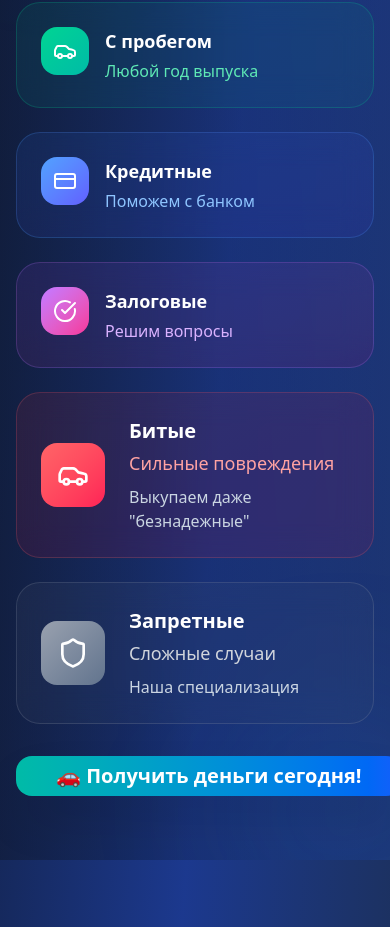
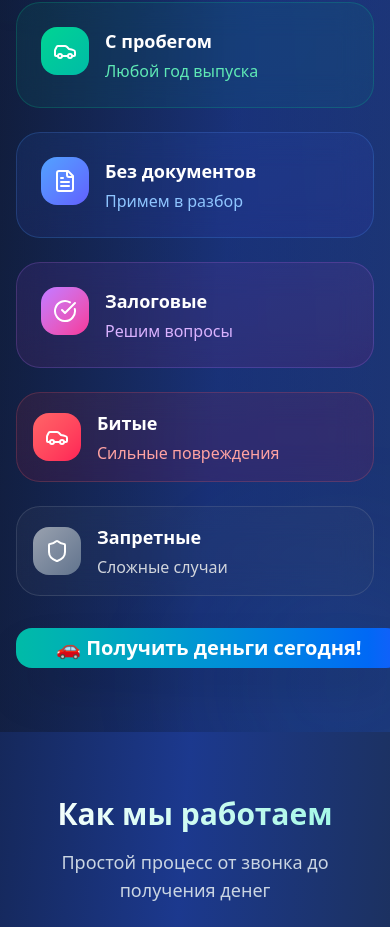
Before and after one commit to Temikmus/PEREKIDD52, a Next.js app: page / in a window 390 px wide. Shown: the part 1982-2909 px from the top of the page. Built offline with nearby package versions, Linux system fonts and the light colour scheme.

Commit message:
changed text of five cards

```diff
--- a/src/app/page.js
+++ b/src/app/page.js
@@ -18,6 +18,7 @@ import {
   CheckCircle,
   Star,
   ArrowRight,
+  FileText,
   MapPin,
   Mail,
   Send,
@@ -346,11 +347,11 @@ export default function CarBuyoutLanding() {
               <div className="bg-gradient-to-br from-blue-500/10 to-indigo-600/10 backdrop-blur-lg border border-blue-400/20 rounded-3xl p-6 hover:scale-[1.02] transition-all duration-300 cursor-pointer group">
                 <div className="flex items-start space-x-4">
                   <div className="flex-shrink-0 w-12 h-12 sm:w-14 sm:h-14 bg-gradient-to-br from-blue-400 to-indigo-500 rounded-2xl flex items-center justify-center group-hover:rotate-12 transition-transform duration-300">
-                    <CreditCard className="h-6 w-6 text-white" />
+                    <FileText  className="h-6 w-6 text-white" />
                   </div>
                   <div>
-                    <h3 className="text-lg sm:text-xl font-bold text-white mb-1">Кредитные</h3>
-                    <p className="text-blue-300">Поможем с банком</p>
+                    <h3 className="text-lg sm:text-xl font-bold text-white mb-1">Без документов</h3>
+                    <p className="text-blue-300">Примем в разбор</p>
                   </div>
                 </div>
               </div>
@@ -372,29 +373,29 @@ export default function CarBuyoutLanding() {
             {/* Второй ряд - растянутые карточки */}
             <div className="grid grid-cols-1 lg:grid-cols-2 gap-6 mb-8 sm:mb-12">
               {/* Карточка 4 - растянутая */}
-              <div className="bg-gradient-to-br from-red-500/10 to-rose-600/10 backdrop-blur-lg border border-red-400/20 rounded-3xl p-6 hover:scale-[1.02] transition-all duration-300 cursor-pointer group">
-                <div className="flex items-center space-x-6">
-                  <div className="flex-shrink-0 w-16 h-16 bg-gradient-to-br from-red-400 to-rose-500 rounded-2xl flex items-center justify-center group-hover:rotate-12 transition-transform duration-300">
-                    <Car className="h-8 w-8 text-white" />
+              <div className="bg-gradient-to-br from-red-500/10 to-rose-600/10 backdrop-blur-lg border border-red-400/20 rounded-3xl p-4 sm:p-6 hover:scale-[1.02] transition-all duration-300 cursor-pointer group">
+                <div className="flex items-center space-x-4 sm:space-x-6">
+                  <div className="flex-shrink-0 w-12 h-12 sm:w-16 sm:h-16 bg-gradient-to-br from-red-400 to-rose-500 rounded-2xl flex items-center justify-center group-hover:rotate-12 transition-transform duration-300">
+                    <Car className="h-6 w-6 sm:h-8 sm:w-8 text-white" />
                   </div>
                   <div>
-                    <h3 className="text-xl sm:text-2xl font-bold text-white mb-1">Битые</h3>
-                    <p className="text-red-300 text-lg sm:text-xl">Сильные повреждения</p>
-                    <p className="text-slate-300 mt-2">Выкупаем даже &#34;безнадежные&#34;</p>
+                    <h3 className="text-lg sm:text-2xl font-bold text-white mb-1">Битые</h3>
+                    <p className="text-red-300 text-base sm:text-xl">Сильные повреждения</p>
+                    <p className="text-slate-300 mt-2 hidden sm:block">Выкупаем даже &#34;безнадежные&#34;</p>
                   </div>
                 </div>
               </div>
 
-              {/* Карточка 5 - растянутая */}
-              <div className="bg-gradient-to-br from-gray-500/10 to-slate-600/10 backdrop-blur-lg border border-gray-400/20 rounded-3xl p-6 hover:scale-[1.02] transition-all duration-300 cursor-pointer group">
-                <div className="flex items-center space-x-6">
-                  <div className="flex-shrink-0 w-16 h-16 bg-gradient-to-br from-gray-400 to-slate-500 rounded-2xl flex items-center justify-center group-hover:rotate-12 transition-transform duration-300">
-                    <Shield className="h-8 w-8 text-white" />
+              {/* Карточка 5 - растянутая (адаптированная) */}
+              <div className="bg-gradient-to-br from-gray-500/10 to-slate-600/10 backdrop-blur-lg border border-gray-400/20 rounded-3xl p-4 sm:p-6 hover:scale-[1.02] transition-all duration-300 cursor-pointer group">
+                <div className="flex items-center space-x-4 sm:space-x-6">
+                  <div className="flex-shrink-0 w-12 h-12 sm:w-16 sm:h-16 bg-gradient-to-br from-gray-400 to-slate-500 rounded-2xl flex items-center justify-center group-hover:rotate-12 transition-transform duration-300">
+                    <Shield className="h-6 w-6 sm:h-8 sm:w-8 text-white" />
                   </div>
                   <div>
-                    <h3 className="text-xl sm:text-2xl font-bold text-white mb-1">Запретные</h3>
-                    <p className="text-gray-300 text-lg sm:text-xl">Сложные случаи</p>
-                    <p className="text-slate-300 mt-2">Наша специализация</p>
+                    <h3 className="text-lg sm:text-2xl font-bold text-white mb-1">Запретные</h3>
+                    <p className="text-gray-300 text-base sm:text-xl">Сложные случаи</p>
+                    <p className="text-slate-300 mt-2 hidden sm:block">Наша специализация</p>
                   </div>
                 </div>
               </div>
```
